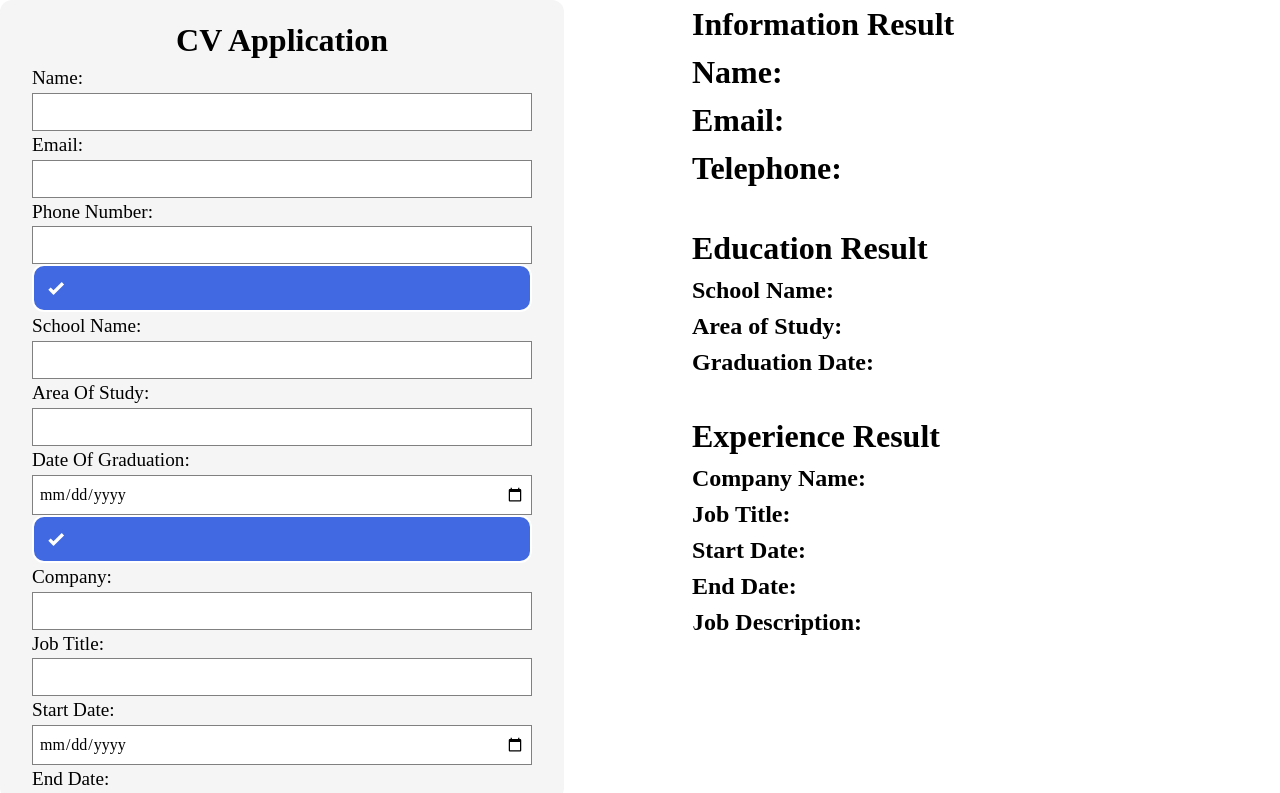
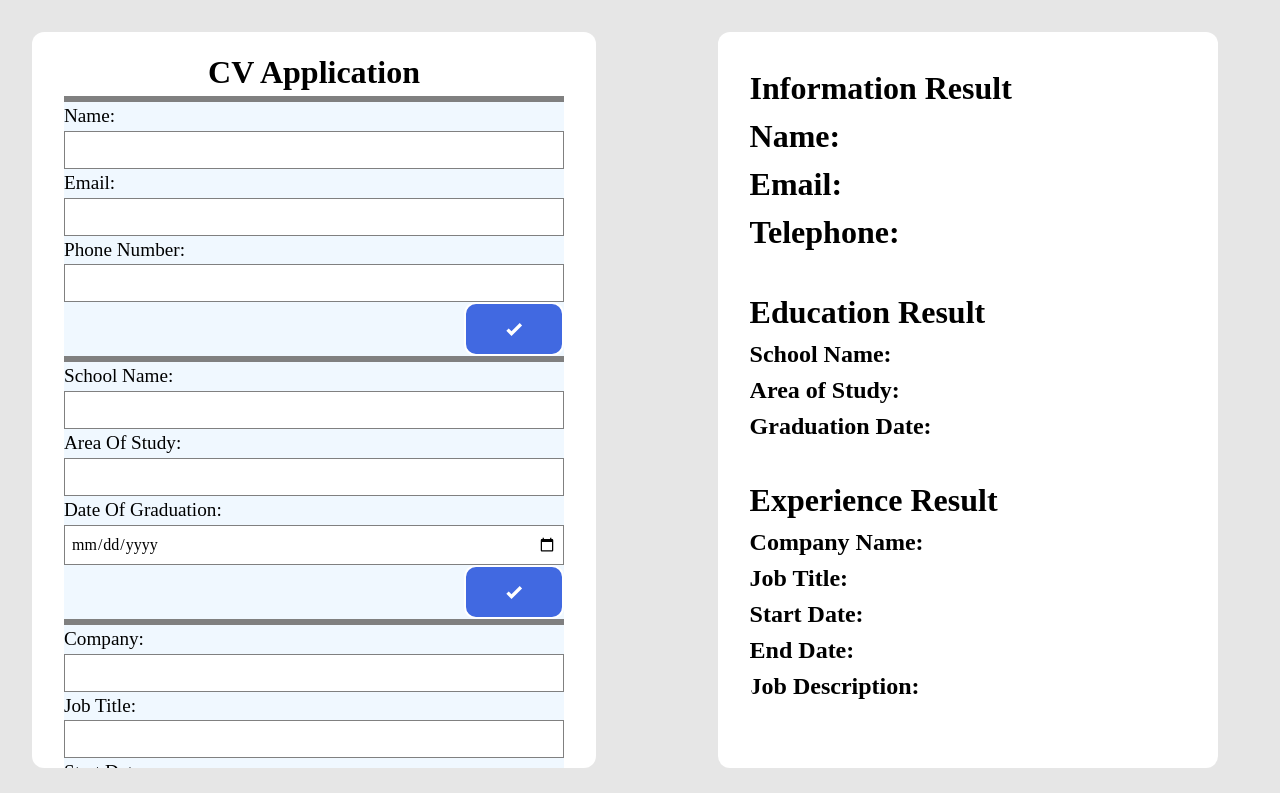
Before and after one commit to SeasonedSoup/CV-Application, a React (Vite) app: page / in a window 1280 px wide. Shown: the top 793 px of the page. Built offline with nearby package versions, Linux system fonts and the light colour scheme.

Commit message:
Minor style changes on button and more
Changed the form finished name to be specific on
what type of form when finished form is displayed
in order for user to remember what that form actually
was

```diff
--- a/src/components/EducationForm.jsx
+++ b/src/components/EducationForm.jsx
@@ -32,7 +32,7 @@ function EducationForm({data, setData, submitted, setSubmitted}) {
     }
     if (submitted) {
         return (
-            <FinishedForm setSubmitted={setSubmitted} formType={"education"}/>
+            <FinishedForm setSubmitted={setSubmitted} formType={"education"} formName={"Education"}/>
         )
     }
     return (
--- a/src/components/ExperienceForm.jsx
+++ b/src/components/ExperienceForm.jsx
@@ -47,7 +47,7 @@ function ExperienceForm({data, setData, submitted, setSubmitted}) {
     }
     if (submitted) {
         return (
-            <FinishedForm setSubmitted={setSubmitted} formType={"experience"}/>
+            <FinishedForm setSubmitted={setSubmitted} formType={"experience"} formName={"Experience"}/>
         )
     }
 
--- a/src/components/FinishedForm.jsx
+++ b/src/components/FinishedForm.jsx
@@ -1,9 +1,10 @@
 import editSvg from "../assets/lead-pencil.svg"
 
-function FinishedForm({setSubmitted, formType}) {
+function FinishedForm({setSubmitted, formType, formName}) {
+
     return (
         <div className="finishNoticeForm">
-            <h1>Form Submitted. Click Here to Edit!</h1>
+            <h1>{formName} Form Submitted. Click Here to Edit!</h1>
             <button type="button" onClick={() => setSubmitted(prev => ({...prev, [formType]: false})) }>
                 <img src={editSvg} alt="EditButton" style={{width: '20px', height: '20px'}} />
             </button>
--- a/src/components/InformationForm.jsx
+++ b/src/components/InformationForm.jsx
@@ -44,7 +44,7 @@ function InformationForm({data, setData, submitted, setSubmitted}) {
 
     if (submitted) {
         return (
-            <FinishedForm setSubmitted={setSubmitted} formType={"info"}/>
+            <FinishedForm setSubmitted={setSubmitted} formType={"info"} formName={"Information"}/>
         )
     }
 
--- a/src/styles/form.css
+++ b/src/styles/form.css
@@ -3,15 +3,18 @@
     display: flex;
     gap: 10%;
     height: 100vh;
+    background-color: rgb(230, 230, 230);
+    padding: 2rem;
 }
 
 .submitForm {
-    background-color: whitesmoke;
+    background-color: white;
     border-radius: 12px;
 
     display: flex;
     flex-direction: column;
     padding: 1rem 2rem 0 2rem;
+    overflow-y: scroll;
 }
 
 .title {
@@ -21,6 +24,8 @@
 form {
     display: flex;
     flex-direction: column;
+    background-color: aliceblue;
+    border-top: 6px solid gray;
 }
 
 label {
@@ -46,20 +51,28 @@ textarea {
 }
 
 button {
-    padding: 12px;
+    padding: 15px;
     border: solid 2px white;
     background-color: royalblue;
     border-radius: 12px;
+
+    align-self: flex-end;
+    min-width: 100px;
+    display: flex;
+    justify-content: center;
 }
 
 img {
     filter: invert(100%);
+
 }
 
 /* Result */
 .resume {
-    flex-grow: 2;
-    background: no-repeat cover url(../assets/pexels-bithinrajxlr8-1786306.jpg)
+    background-color: white;
+    border-radius: 12px;
+    flex-basis: 500px;
+    padding: 2rem;
 }
 .cv {
     display: flex;
```
